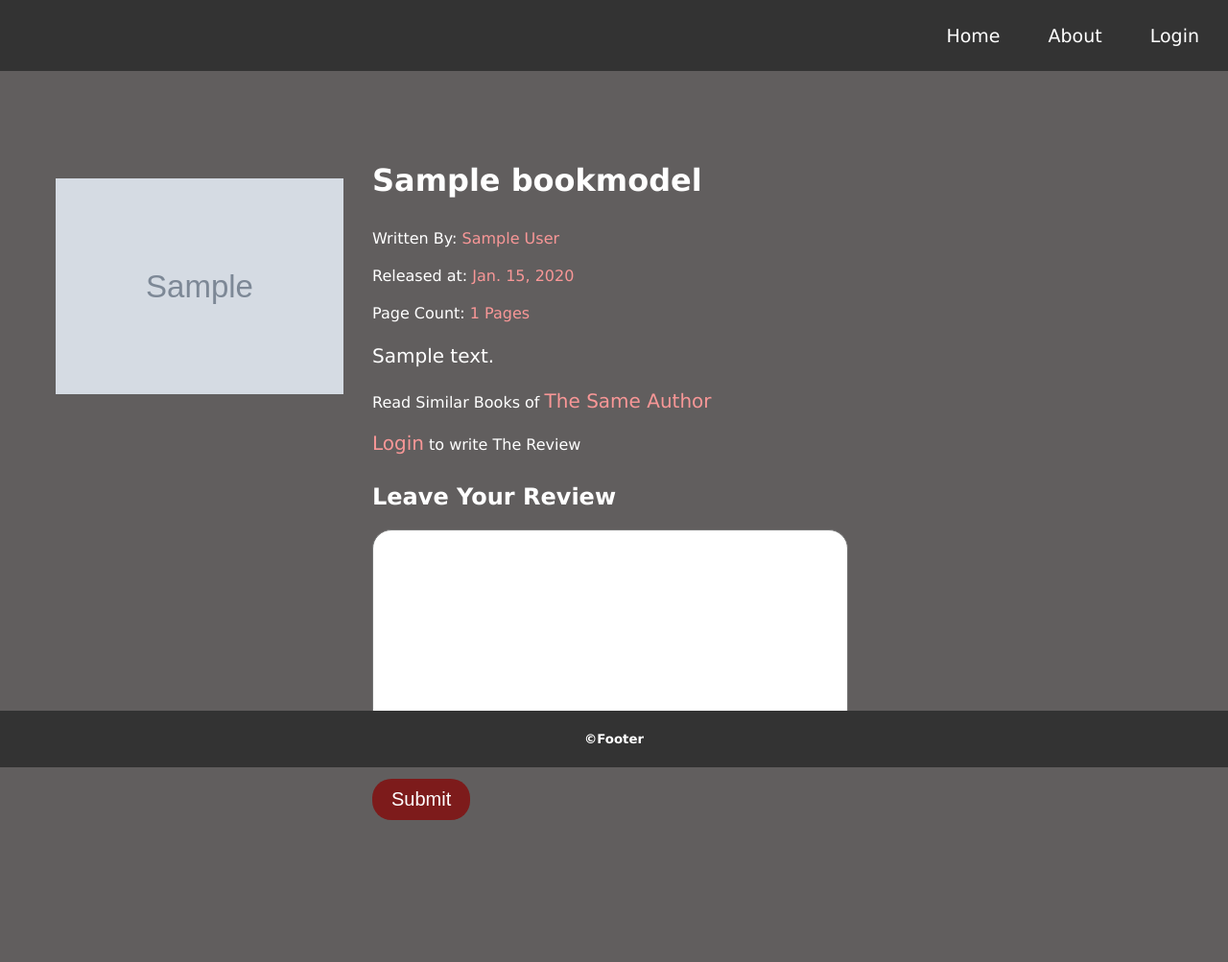
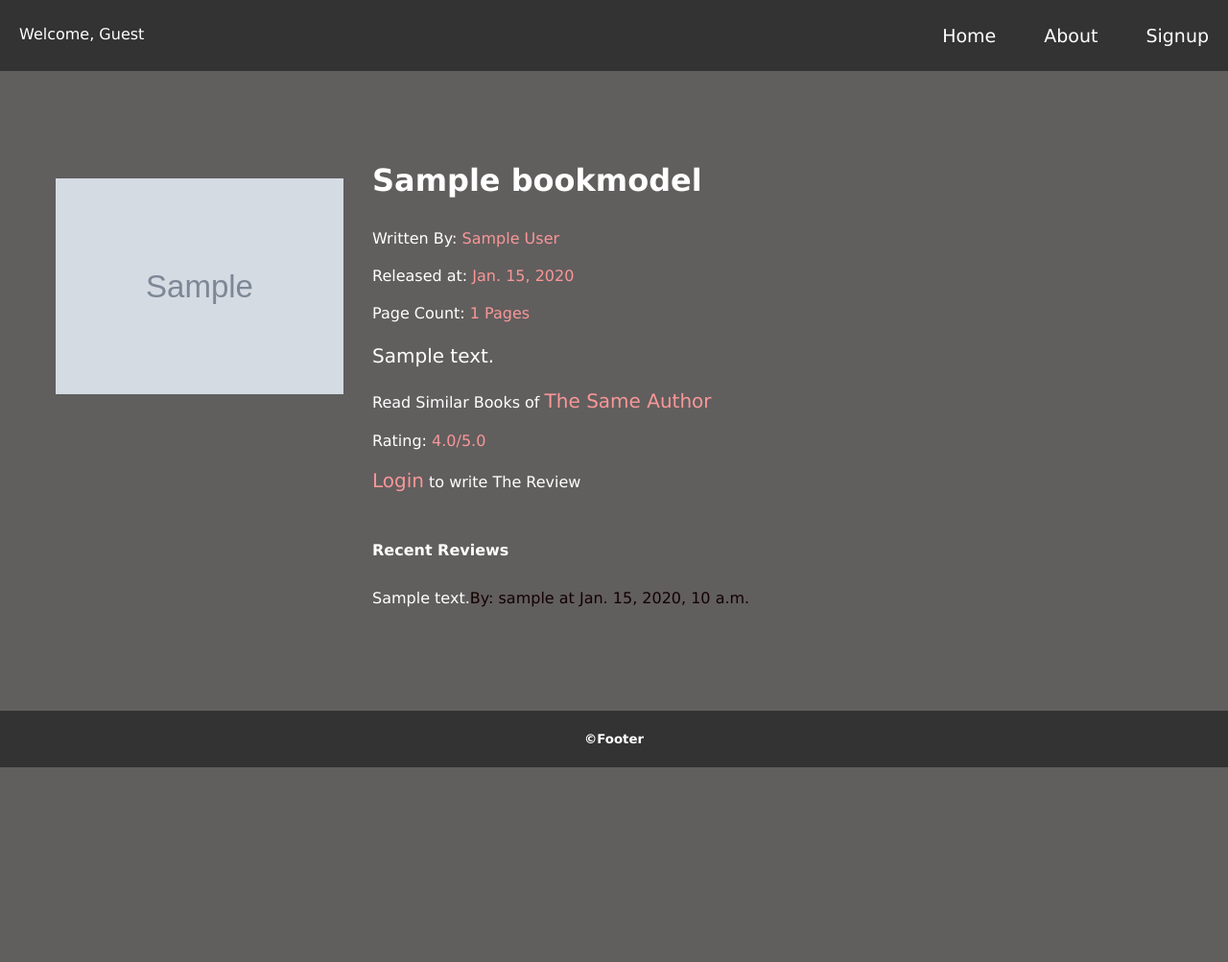
Before and after one commit to MUKAMAFrancois/ChosenPython, a Django app: page /book/1 in a window 1280 px wide. Shown: the whole page at 96% size. After the commit the page ends 800 px from the top, so only its background shows below. Run offline with Django 5.2, Linux system fonts and the light colour scheme; tables that the repository leaves empty hold one stand-in row (values such as "Sample post"); grey boxes marked "Sample" are stand-in pictures.

Commit message:
third commit

```diff
--- /dev/null
+++ b/django/courses/bookStrore/apps/bookApp/forms.py
@@ -0,0 +1,9 @@
+from django import forms
+
+RATING_CHOICES = [(i, str(i)) for i in range(1, 6)]
+
+class PostReview(forms.Form):
+    review = forms.CharField(max_length=255, widget=forms.Textarea)
+
+class PostRating(forms.Form):
+    rating = forms.ChoiceField(choices=RATING_CHOICES)
--- a/django/courses/bookStrore/apps/bookApp/models.py
+++ b/django/courses/bookStrore/apps/bookApp/models.py
@@ -41,7 +41,7 @@ class ReviewsModel(models.Model):
     book = models.ForeignKey(BookModel, on_delete=models.CASCADE, related_name='reviews')
     reviewer=models.ForeignKey(User, on_delete=models.CASCADE, related_name='reviews')
     reviewContent = models.TextField(verbose_name='Review Text')
-    rating = models.IntegerField(verbose_name='Rating')
+    rating = models.IntegerField(verbose_name='Rating',null=True,default=1)
     createdAt = models.DateTimeField(auto_now_add=True, verbose_name='Review Created At')
 
 
--- a/django/courses/bookStrore/apps/bookApp/views.py
+++ b/django/courses/bookStrore/apps/bookApp/views.py
@@ -4,8 +4,9 @@ from django.views.generic import ListView,DetailView
 from django.views.generic.edit import CreateView,UpdateView,DeleteView
 from django.contrib.auth.models import User
 from django.contrib import messages
-from django.http import HttpResponse
+from django.contrib.auth.decorators import login_required
 from django.db.models import Avg
+from .forms import PostReview,PostRating
 
 # Create your views here.
 
@@ -29,12 +30,37 @@ def home(request):
 
 
 
+def bookDetail(request, book_id):
+    book = BookModel.objects.get(pk=book_id)
+    reviews = ReviewsModel.objects.filter(book=book).order_by('-createdAt')
+    average_rating = reviews.aggregate(Avg('rating')).get('rating__avg', 0.0)
+    rating_form = PostRating()  # Initialize rating_form with default value
+    review_form = PostReview()
 
-def bookDetail(request,book_id):
-    book=BookModel.objects.get(pk=book_id)
-    reviews=ReviewsModel.objects.filter(book=book)
-    dictionary={
-        'book':book,
-        'reviews':reviews
+    if request.method == 'POST':
+        if 'rating_form' in request.POST:
+            rating_form = PostRating(request.POST)
+            if rating_form.is_valid():
+                rating = rating_form.cleaned_data['rating']
+                newRating = ReviewsModel(rating=rating, book=book)
+                newRating.save()
+                messages.success(request, 'Thank you for your Rating!')
+                return redirect('bookDetail', book_id=book_id)
+        else:
+            review_form = PostReview(request.POST)
+            if review_form.is_valid():
+                review = review_form.cleaned_data['review']
+                user = request.user
+                newReview = ReviewsModel(book=book, reviewer=user, reviewContent=review)
+                newReview.save()
+                messages.success(request, 'Your Review have been submitted')
+                return redirect('bookDetail', book_id=book_id)
+
+    dictionary = {
+        'book': book,
+        'review_form': review_form,
+        'reviews': reviews,
+        'rating_form': rating_form,
+        'average_rating': average_rating,
     }
-    return render(request, 'Books/details_book.html',context=dictionary)
+    return render(request, 'Books/details_book.html', context=dictionary)
--- /dev/null
+++ b/django/courses/bookStrore/apps/users/middleware.py
@@ -0,0 +1,22 @@
+from django.shortcuts import redirect,resolve_url
+from django.urls import reverse
+from apps.users.views import login_view,signup_view
+
+
+
+
+
+class RedirectAuthenticatedUserMiddleware:
+    def __init__(self, get_response):
+        self.get_response = get_response
+
+    def __call__(self, request):
+        response = self.get_response(request)
+        return response
+
+    def process_view(self, request, view_func, view_args, view_kwargs):
+        if request.user.is_authenticated and (view_func == login_view or view_func == signup_view):
+            next_url = request.GET.get('next',reverse('home'))
+            resolved_next_url = resolve_url(next_url)
+            return redirect(resolved_next_url)
+        return None
--- a/django/courses/bookStrore/apps/users/urls.py
+++ b/django/courses/bookStrore/apps/users/urls.py
@@ -6,6 +6,7 @@ urlpatterns = [
 
     path('signup/',views.signup_view,name='signup'),
     path('login/',views.login_view,name='login'),
+    path('logout/',views.logout_view,name='logout')
 
 
 
--- a/django/courses/bookStrore/apps/users/views.py
+++ b/django/courses/bookStrore/apps/users/views.py
@@ -57,3 +57,9 @@ def login_view(request):
     else:
         form=LoginForm()
     return render(request,'Users/auth/login.html',{'form':form})
+
+
+def logout_view(request):
+    logout(request)
+    messages.success(request,'Logout successful')
+    return redirect('login')
--- a/django/courses/bookStrore/static/css/Users/login.css
+++ b/django/courses/bookStrore/static/css/Users/login.css
@@ -7,7 +7,6 @@ body{
     display: flex;
     justify-content: center;
     align-items: center;
-    height: 100vh;
     }
     main{
         width: 100%;
--- a/django/courses/bookStrore/static/css/Users/register.css
+++ b/django/courses/bookStrore/static/css/Users/register.css
@@ -6,7 +6,6 @@ body {
     display: flex;
     justify-content: center;
     align-items: center;
-    height: 100vh;
 }
 
 main {
--- a/django/courses/bookStrore/static/css/home.css
+++ b/django/courses/bookStrore/static/css/home.css
@@ -6,7 +6,9 @@ html{
 }
 nav{
     background-color: #333;
-    padding:10px 30px;
+    padding:10px 20px;
+    display: flex;
+    justify-content: space-between;
     position: fixed;
     left:0;
     right: 0;
@@ -94,9 +96,7 @@ line-height: 1.5;
 
 }
 textarea{
-width:100%;
-font-size: 20px;
-border-radius: 20px;
+width:70%;
 }
 
 form button{
@@ -118,6 +118,22 @@ margin-top: 10px;
 
 }
 
+select{
+width:20%;
+padding:5px 0px;
+}
+
+.reviews{
+    margin-top: 20px;
+}
+
+.single-review{
+    display: flex;
+    justify-content: space-around;
+}
+.reviewer{
+    color:#130101;
+}
 
 footer{
     background-color: #333;
--- a/django/courses/bookStrore/templates/Books/details_book.html
+++ b/django/courses/bookStrore/templates/Books/details_book.html
@@ -18,15 +18,47 @@
             {{book.longDescription}}
         </p>
         <p class="sameAuthor">Read Similar Books of <a href="">The Same Author</a> </p>
-        <p class="login-for-review"><a href="">Login</a> to write The Review</p>
+        <p>
+            Rating:
+            {% if average_rating %}
+                <span class="span">{{ average_rating|floatformat:1 }}/5.0</span>
+            {% else %}
+                <span class="span">Not rated yet</span>
+            {% endif %}
+        </p>
+        {% if user.is_authenticated %}
+            <form action="{% url 'bookDetail' book.id %}" method="post" id="rating_form" >
+                {% csrf_token %}
+                <select name="rating" id="">
+                    {% for value, label in rating_form.fields.rating.choices %}
+                    <option value="{{ value }}">{{ label }}</option>
+                    {% endfor %}
+                </select>
+                <button class="rate-btn" type="submit">Rate</button>
+            </form>
+            <h2>Leave Your Review</h2>
+            <form action="{% url 'bookDetail' book.id %}" method="post" id="review_form">
+                {% csrf_token %}
+                <textarea
+                    name="review" id="" cols="30" rows="10"
+                    placeholder="Write Review"></textarea>
+                <button type="submit">Submit</button>
+            </form>
+        {% else %}
+            <p class="login-for-review"><a href="{% url 'login' %}?next={{request.path}}">Login</a> to write The Review</p>
+        {% endif %}
 
-        <form action="" method="post">
-            <h2>Leave Your Review</h2>
-            <textarea name="write-review" id="" cols="30" rows="10" placeholder="Write Review">
+        <div class="reviews">
+            <h4>Recent Reviews</h4>
+            {% for review in reviews %}
+                <div class="single-review">
+                    <p>{{review.reviewContent}}</p>
+                    <p class="reviewer">By: {{review.reviewer.username}} at {{review.createdAt}}</p>
+                </div>
+            {%endfor%}
+        </div>
 
-            </textarea>
-            <button type="submit">Submit</button>
-        </form>
+
    </div>
 </div>
 
--- a/django/courses/bookStrore/templates/Users/auth/login.html
+++ b/django/courses/bookStrore/templates/Users/auth/login.html
@@ -12,9 +12,12 @@
     .error{
         color: red;
     }
+
+
 </style>
 <body>
 
+    {% include 'Users/auth/navLogin.html' %}
     {% block content %}
     <main>
         <div class="login">
--- a/django/courses/bookStrore/templates/Users/auth/register.html
+++ b/django/courses/bookStrore/templates/Users/auth/register.html
@@ -14,6 +14,7 @@
     }
 </style>
 <body>
+    {% include 'Users/auth/navLogin.html' %}
 
     {% block content %}
     <main>
--- a/django/courses/bookStrore/templates/common/nav.html
+++ b/django/courses/bookStrore/templates/common/nav.html
@@ -1,7 +1,20 @@
 <nav>
+    <div>
+        {% if user.is_authenticated %}
+        <span class="welcome">Welcome, {{ user.first_name }} {{user.last_name}}</span>
+   {% else %}
+        <p class="welcome">Welcome, Guest</p>
+   {% endif %}
+    </div>
+
     <ul>
         <li><a href="{% url 'home' %}">Home</a></li>
         <li><a href="">About</a></li>
-        <li><a href="{% url 'login' %}">Login</a></li>
+
+        {% if user.is_authenticated %}
+            <li><a href="{% url 'logout' %}">Logout</a></li>
+        {% else %}
+            <li><a href="{% url 'signup' %}">Signup</a></li>
+        {% endif %}
     </ul>
 </nav>
```
Also changed, not shown: django/courses/bookStrore/bookStroreProj/settings.py (+7 -0 lines), django/courses/bookStrore/db.sqlite3.txt (+20 -0 lines), django/courses/bookStrore/templates/Users/auth/navLogin.html (added, +28 -0 lines), django/courses/bookStrore/apps/bookApp/migrations/0005_alter_reviewsmodel_rating.py (added), django/courses/bookStrore/apps/bookApp/migrations/0006_alter_reviewsmodel_rating.py (added).
